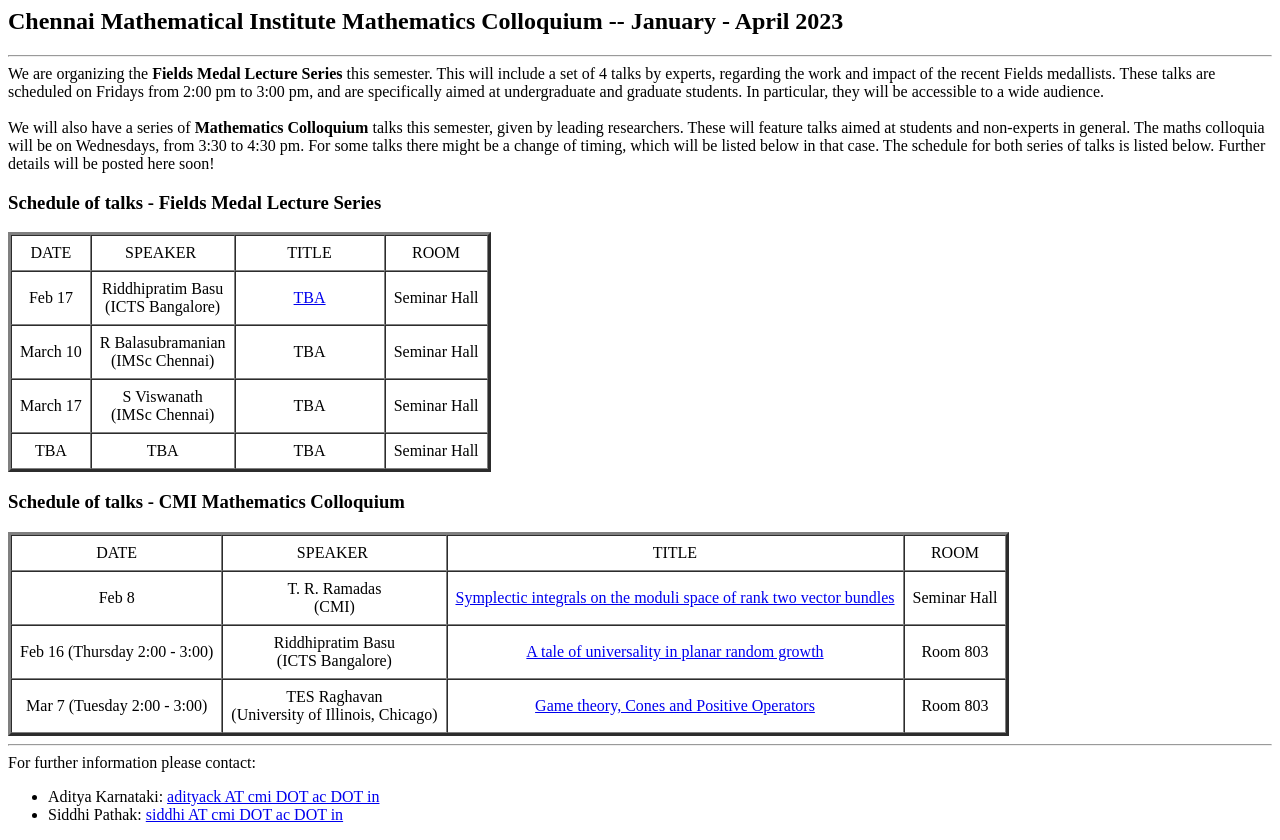
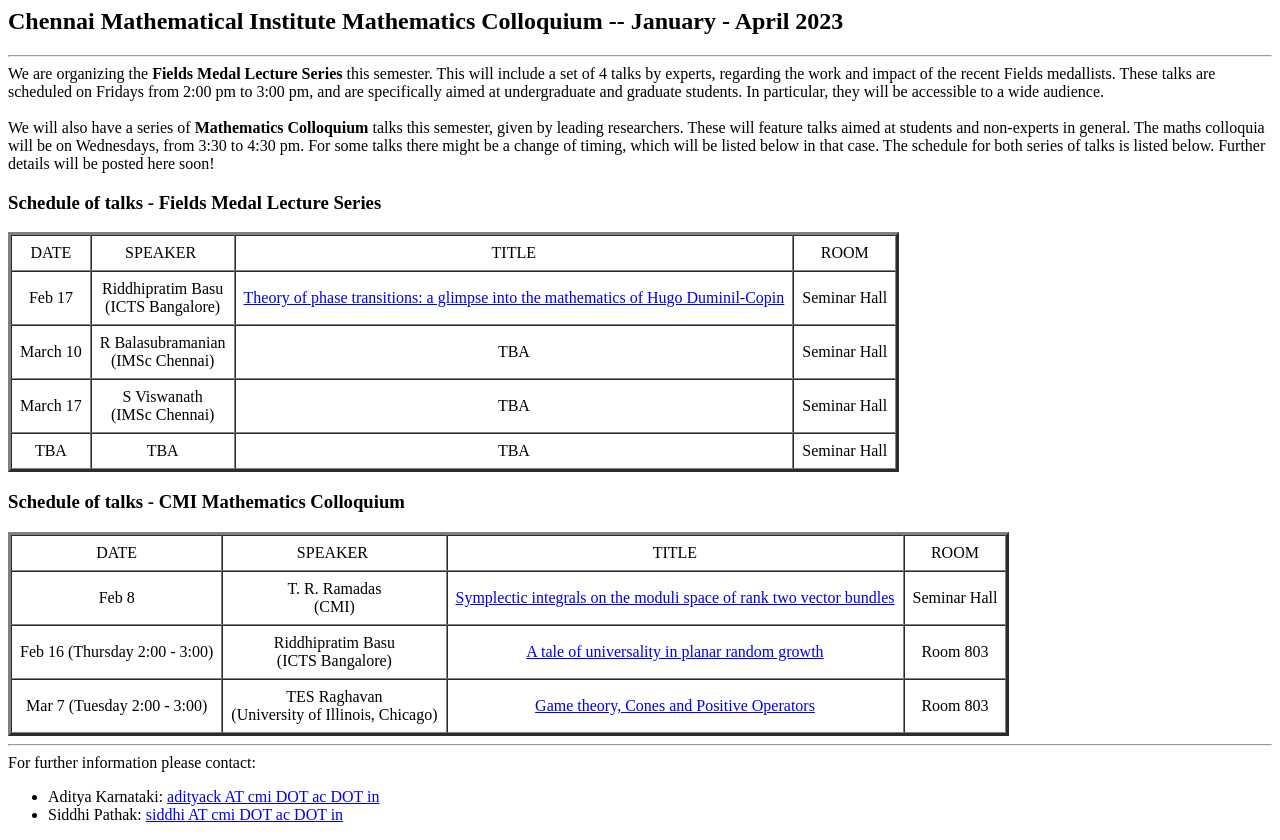
Before and after one commit to adityakarnataki/adityakarnataki.github.io, a plain HTML site: page CMI-Math-Coll.html in a window 1280 px wide. Drawn offline with Linux system fonts and the light colour scheme.

Commit message:
Update CMI-Math-Coll.html

```diff
--- a/CMI-Math-Coll.html
+++ b/CMI-Math-Coll.html
@@ -68,7 +68,7 @@ Riddhipratim Basu
 <br>
 (ICTS Bangalore)
 <td ALIGN=CENTER>
-<a href="Spring2023/Riddhipratim-Fields.pdf">TBA
+<a href="Spring2023/Riddhipratim-Fields.pdf">Theory of phase transitions: a glimpse into the mathematics of Hugo Duminil-Copin
 </a>
 </td>
 <td>
```
